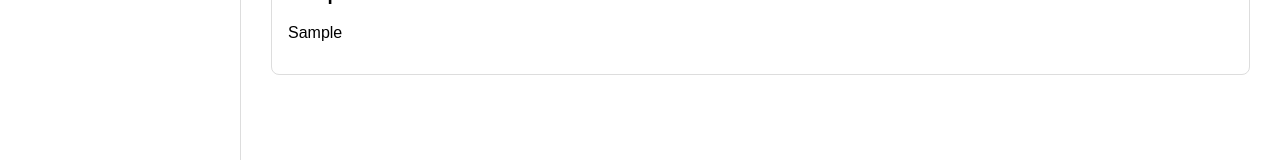
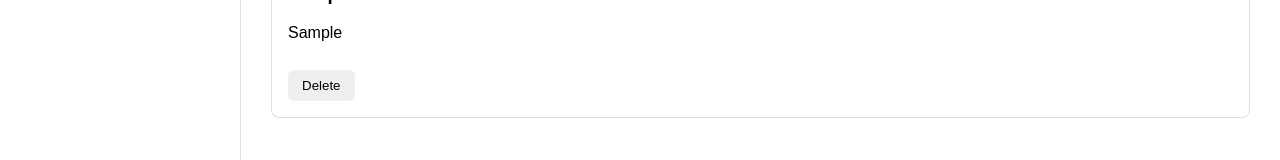
Before and after one commit to Navya-1803/fundo-notes-react, a React (Vite) app: page / in a window 1280 px wide. Both pictures are taken after typing "Sample", "Sample" into the empty fields and a click on the button "Add Note". Shown: the part 413-573 px from the top of the page. Built offline with nearby package versions, Linux system fonts and the light colour scheme.

Commit message:
[Navya Raj] : Added note deletion functionality

```diff
--- a/src/components/MainContent/MainContent.jsx
+++ b/src/components/MainContent/MainContent.jsx
@@ -6,6 +6,10 @@ function MainContent() {
 
     function handleAddNote(newNote) {
         setNotes([...notes, newNote]);
+    }
+
+    function handleDeleteNote(noteId) {
+        setNotes(notes.filter((note) => note.id !== noteId));
     }
 
     return (
@@ -22,6 +26,13 @@ function MainContent() {
                         <div className="note-card" key={note.id}>
                             <h3>{note.title}</h3>
                             <p>{note.description}</p>
+
+                            <button
+                                type="button"
+                                onClick={() => handleDeleteNote(note.id)}
+                            >
+                                Delete
+                            </button>
                         </div>
                     ))}
                 </section>
--- a/src/index.css
+++ b/src/index.css
@@ -103,3 +103,11 @@ main h2 {
 .note-card h3 {
   margin-top: 0;
 }
+
+.note-card button {
+  margin-top: 12px;
+  padding: 8px 14px;
+  border: none;
+  border-radius: 6px;
+  cursor: pointer;
+}
```
